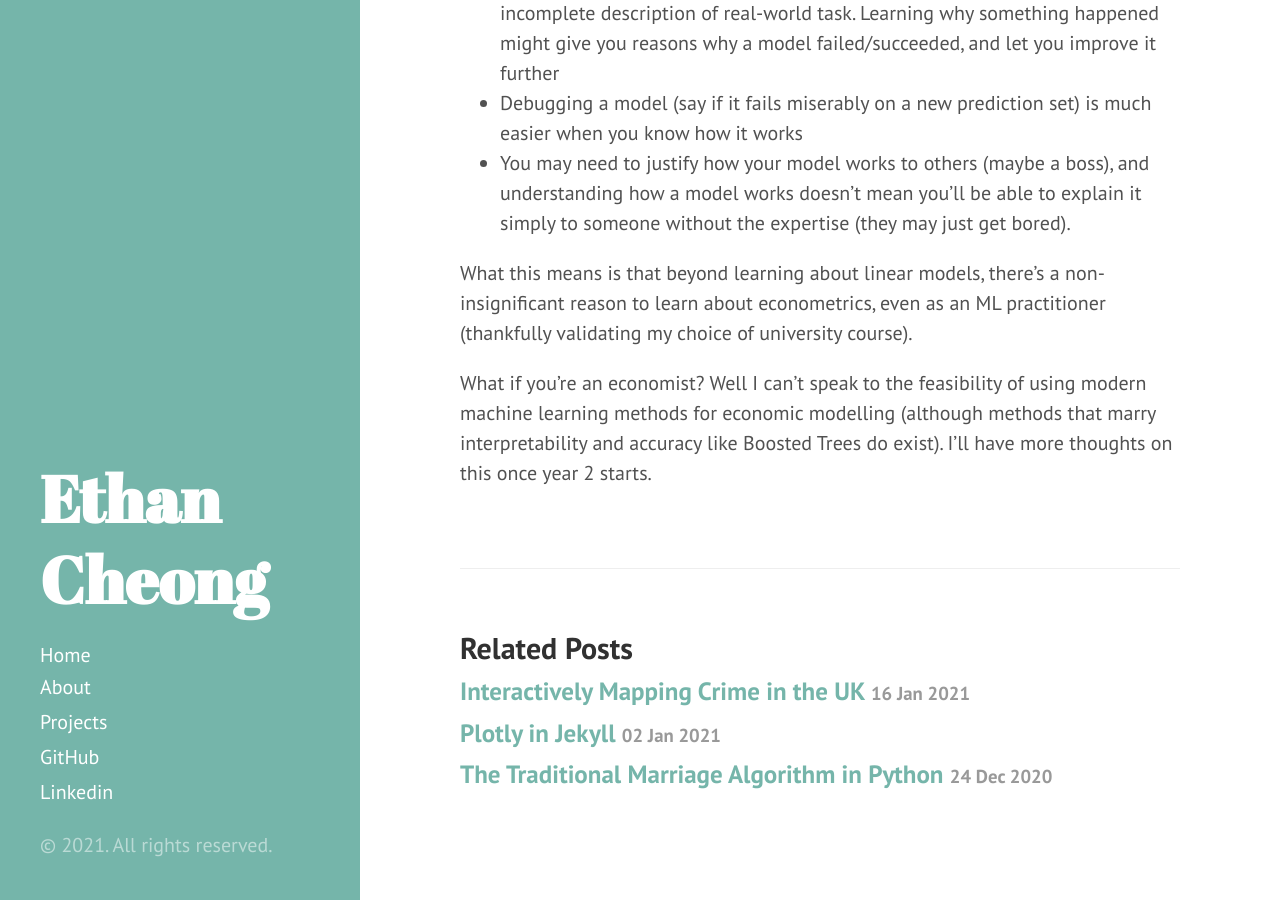
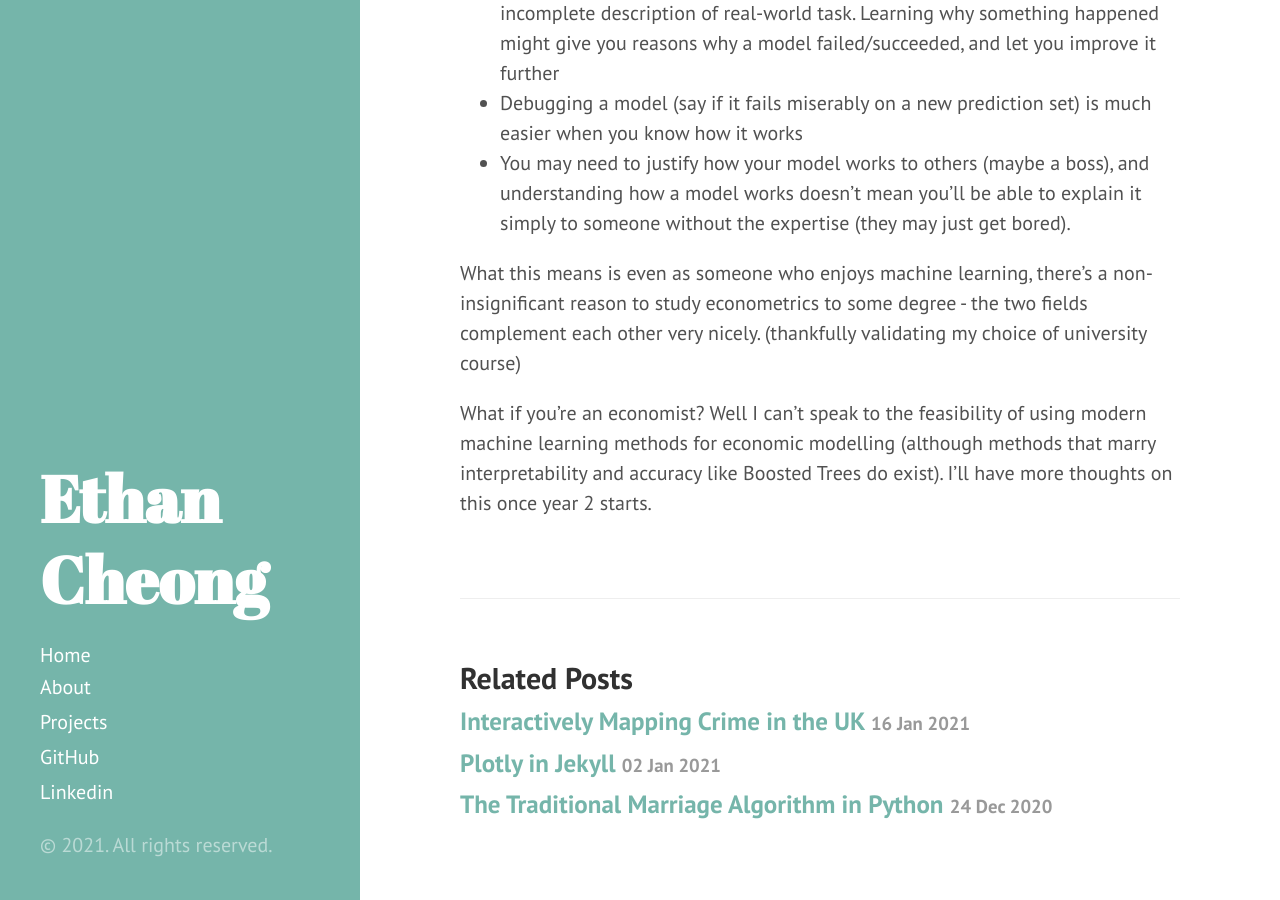
Before and after one commit to ethan-cheong/ethan-cheong.github.io, a Jekyll site: the page built from _posts/2021-01-28-ml-and-metrics.md, in a window 1280 px wide and 900 px high, scrolled down 4222 px. Built offline with Jekyll 4.4.1, drawn with Linux system fonts in a browser that asks for light colours.

Commit message:
Update blog

```diff
--- a/_posts/2021-01-28-ml-and-metrics.md
+++ b/_posts/2021-01-28-ml-and-metrics.md
@@ -42,6 +42,7 @@ What does this all mean? Well, even in a data science context, _interpretability
 * Debugging a model (say if it fails miserably on a new prediction set) is much easier when you know how it works
 * You may need to justify how your model works to others (maybe a boss), and understanding how a model works doesn't mean you'll be able to explain it simply to someone without the expertise (they may just get bored).
 
-What this means is that beyond learning about linear models, there's a non-insignificant reason to learn about econometrics, even as an ML practitioner (thankfully validating my choice of university course).
+What this means is even as someone who enjoys machine learning, there's a non-insignificant reason to study econometrics to some degree - the two fields complement each other very nicely.
+(thankfully validating my choice of university course)
 
 What if you're an economist? Well I can't speak to the feasibility of using modern machine learning methods for economic modelling (although methods that marry interpretability and accuracy like Boosted Trees do exist). I'll have more thoughts on this once year 2 starts.
```
